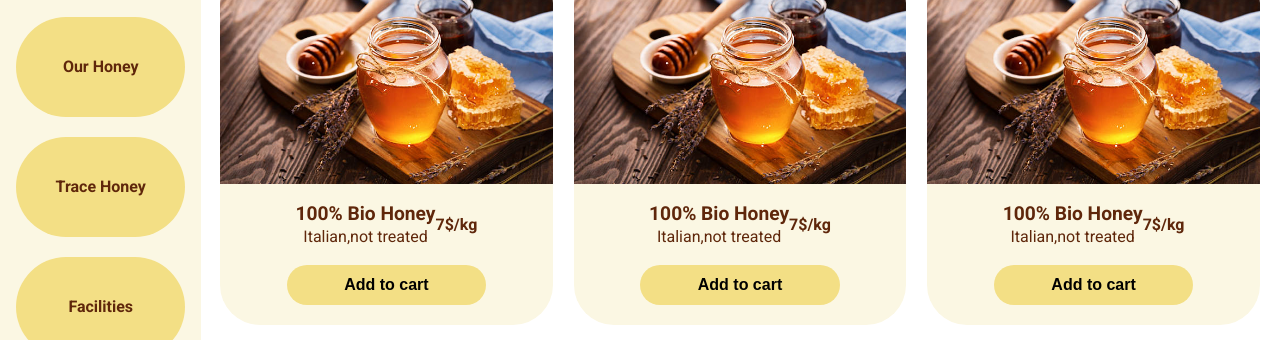
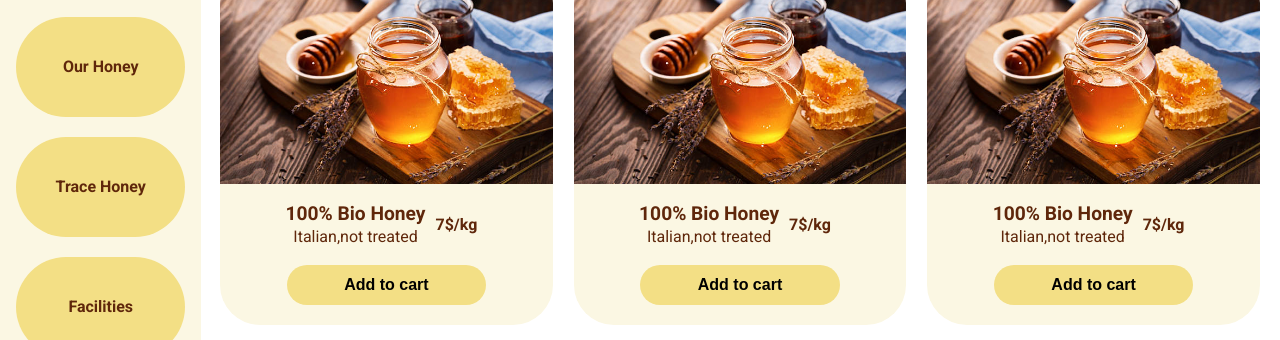
Before and after one commit to mkotcha/U2-W1-D3, a plain HTML site: page index.html in a window 1280 px wide. Shown: the part 119-459 px from the top of the page. Drawn offline with Linux system fonts and the light colour scheme.

Commit message:
micro fix

```diff
--- a/assets/css/style.css
+++ b/assets/css/style.css
@@ -66,6 +66,7 @@ li p {
 .product-text h4 {
   padding-inline: 20px;
 }
+
 @media only screen and (min-width: 768px) {
   nav {
     /* float: left; */
@@ -107,7 +108,7 @@ li p {
   }
 
   .product-card h4 {
-    padding-inline: 0;
+    padding-inline: 10px;
   }
 }
 
```
